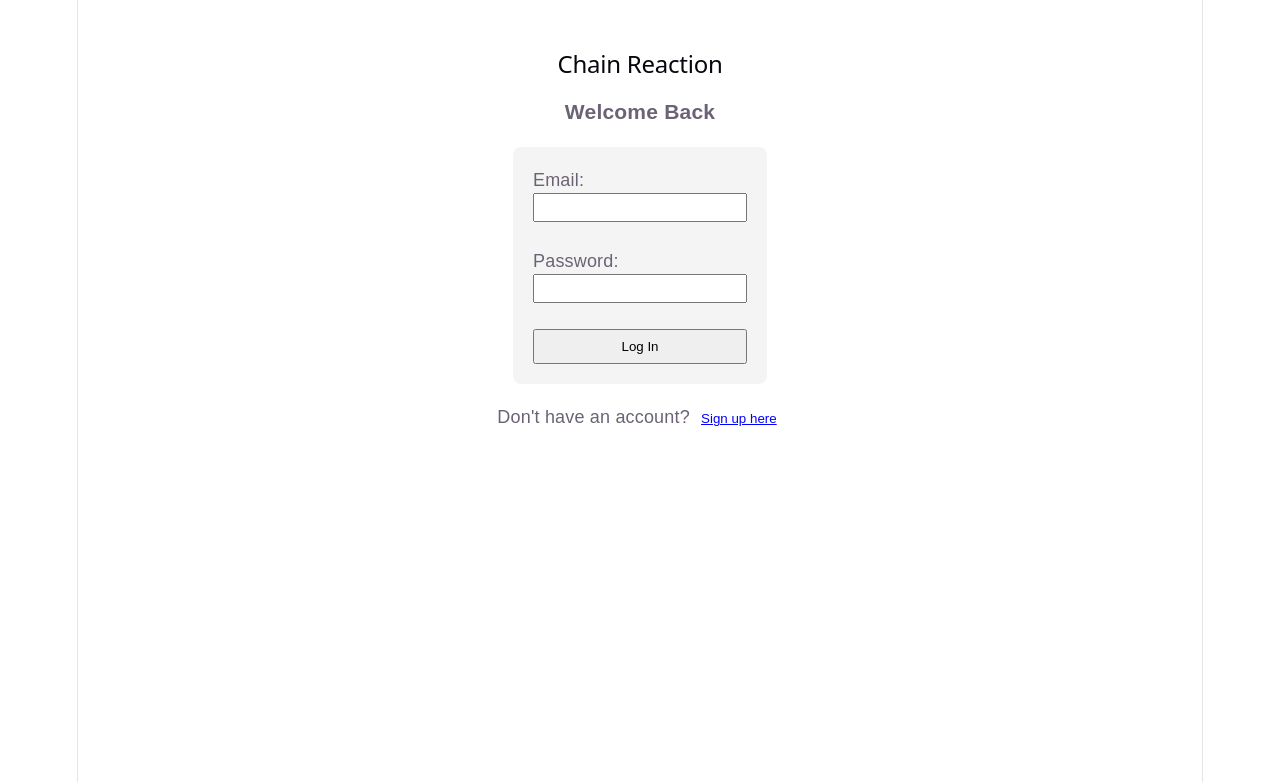
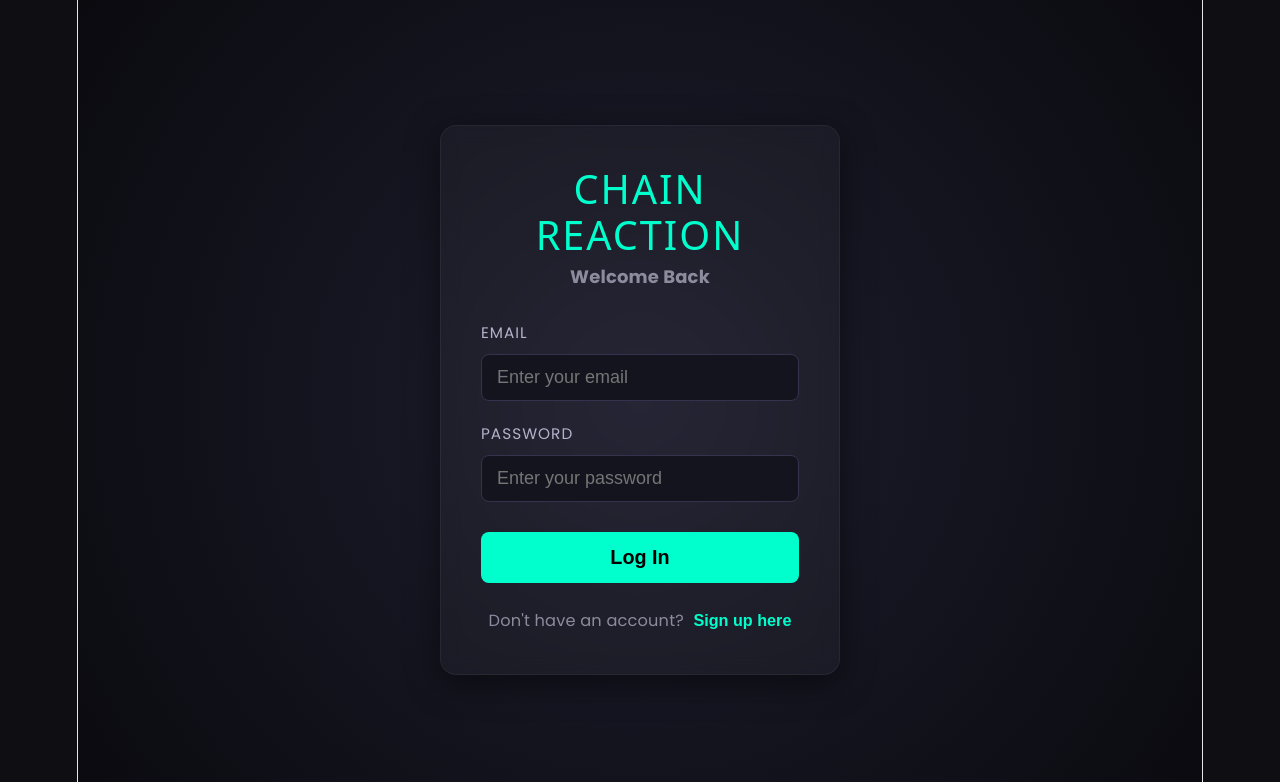
Before and after one commit to Shahid321fw11/chain-reaction-pern, a React app in the folder frontend/: page / in a window 1280 px wide. Shown: the top 782 px of the page. Built offline with nearby package versions, Linux system fonts and the light colour scheme; the HTML template or start-up script is replaced by a standard one.

Commit message:
added Css and logic for blast

```diff
--- a/frontend/package.json
+++ b/frontend/package.json
@@ -11,6 +11,7 @@
   },
   "dependencies": {
     "axios": "^1.17.0",
+    "framer-motion": "^12.40.0",
     "react": "^19.2.6",
     "react-dom": "^19.2.6"
   },
--- a/frontend/src/App.css
+++ b/frontend/src/App.css
@@ -1,184 +1,142 @@
-.counter {
-  font-size: 16px;
-  padding: 5px 10px;
-  border-radius: 5px;
-  color: var(--accent);
-  background: var(--accent-bg);
-  border: 2px solid transparent;
-  transition: border-color 0.3s;
-  margin-bottom: 24px;
+/* Import a modern font from Google Fonts */
+@import url('https://fonts.googleapis.com/css2?family=Poppins:wght@400;600;700&display=swap');
 
-  &:hover {
-    border-color: var(--accent-border);
-  }
-  &:focus-visible {
-    outline: 2px solid var(--accent);
-    outline-offset: 2px;
-  }
+/* Reset default browser margins */
+* {
+  box-sizing: border-box;
+  margin: 0;
+  padding: 0;
 }
 
-.hero {
-  position: relative;
-
-  .base,
-  .framework,
-  .vite {
-    inset-inline: 0;
-    margin: 0 auto;
+body {
+  font-family: 'Poppins', sans-serif;
+  background-color: #0f0f13; /* Deep dark background */
+  color: #ffffff;
 }
 
-  .base {
-    width: 170px;
-    position: relative;
-    z-index: 0;
+/* Flexbox Magic:
+  This perfectly centers our card directly in the middle of the screen,
+  no matter how big the monitor is.
+*/
+.app-container {
+  display: flex;
+  justify-content: center;
+  align-items: center;
+  min-height: 100vh;
+  background: radial-gradient(circle at center, #1e1e2f 0%, #0a0a0f 100%);
 }
 
-  .framework,
-  .vite {
-    position: absolute;
+/* The Glassmorphism Card Effect */
+.auth-card {
+  background: rgba(255, 255, 255, 0.03);
+  backdrop-filter: blur(10px);
+  padding: 40px;
+  border-radius: 16px;
+  box-shadow: 0 8px 32px rgba(0, 0, 0, 0.5);
+  border: 1px solid rgba(255, 255, 255, 0.05);
+  width: 100%;
+  max-width: 400px;
+  text-align: center;
 }
 
-  .framework {
-    z-index: 1;
-    top: 34px;
-    height: 28px;
-    transform: perspective(2000px) rotateZ(300deg) rotateX(44deg) rotateY(39deg)
-      scale(1.4);
+/* Neon Game Typography */
+.title {
+  font-size: 2.2rem;
+  color: #00ffcc; /* Neon cyan */
+  margin-bottom: 5px;
+  text-transform: uppercase;
+  letter-spacing: 2px;
 }
 
-  .vite {
-    z-index: 0;
-    top: 107px;
-    height: 26px;
-    width: auto;
-    transform: perspective(2000px) rotateZ(300deg) rotateX(40deg) rotateY(39deg)
-      scale(0.8);
-  }
+.subtitle {
+  font-size: 1rem;
+  color: #8c8c9e;
+  margin-bottom: 30px;
 }
 
-#center {
+/* Form Layout */
+.auth-form {
   display: flex;
   flex-direction: column;
-  gap: 25px;
-  place-content: center;
-  place-items: center;
-  flex-grow: 1;
-
-  @media (max-width: 1024px) {
-    padding: 32px 20px 24px;
-    gap: 18px;
-  }
+  gap: 20px; /* Automatically adds space between form elements */
 }
 
-#next-steps {
+.input-group {
   display: flex;
-  border-top: 1px solid var(--border);
+  flex-direction: column;
   text-align: left;
-
-  & > div {
-    flex: 1 1 0;
-    padding: 32px;
-    @media (max-width: 1024px) {
-      padding: 24px 20px;
-    }
 }
 
-  .icon {
-    margin-bottom: 16px;
-    width: 22px;
-    height: 22px;
+.input-group label {
+  font-size: 0.85rem;
+  margin-bottom: 8px;
+  color: #b3b3cc;
+  text-transform: uppercase;
+  letter-spacing: 1px;
 }
 
-  @media (max-width: 1024px) {
-    flex-direction: column;
-    text-align: center;
-  }
+.input-group input {
+  padding: 12px 15px;
+  border-radius: 8px;
+  border: 1px solid #33334d;
+  background-color: #14141f;
+  color: white;
+  font-size: 1rem;
+  outline: none;
+  transition: border-color 0.3s ease, box-shadow 0.3s ease;
 }
 
-#docs {
-  border-right: 1px solid var(--border);
-
-  @media (max-width: 1024px) {
-    border-right: none;
-    border-bottom: 1px solid var(--border);
-  }
+/* Glowing effect when typing */
+.input-group input:focus {
+  border-color: #00ffcc;
+  box-shadow: 0 0 8px rgba(0, 255, 204, 0.2);
 }
 
-#next-steps ul {
-  list-style: none;
-  padding: 0;
-  display: flex;
-  gap: 8px;
-  margin: 32px 0 0;
-
-  .logo {
-    height: 18px;
+/* The Action Button */
+.primary-btn {
+  margin-top: 10px;
+  padding: 14px;
+  border-radius: 8px;
+  border: none;
+  background-color: #00ffcc;
+  color: #000;
+  font-size: 1.1rem;
+  font-weight: 700;
+  cursor: pointer;
+  transition: all 0.3s ease;
 }
 
-  a {
-    color: var(--text-h);
-    font-size: 16px;
-    border-radius: 6px;
-    background: var(--social-bg);
-    display: flex;
-    padding: 6px 12px;
-    align-items: center;
-    gap: 8px;
-    text-decoration: none;
-    transition: box-shadow 0.3s;
-
-    &:hover {
-      box-shadow: var(--shadow);
-    }
-    .button-icon {
-      height: 18px;
-      width: 18px;
-    }
+.primary-btn:hover {
+  background-color: #00e6b8;
+  box-shadow: 0 0 20px rgba(0, 255, 204, 0.4);
+  transform: translateY(-2px); /* Lifts the button slightly */
 }
 
-  @media (max-width: 1024px) {
+/* Messages & Links */
+.message {
   margin-top: 20px;
-    flex-wrap: wrap;
-    justify-content: center;
-
-    li {
-      flex: 1 1 calc(50% - 8px);
+  font-weight: 600;
+  color: #ff4d4d; /* Red for errors/alerts */
 }
 
-    a {
-      width: 100%;
-      justify-content: center;
-      box-sizing: border-box;
-    }
-  }
+.toggle-section {
+  margin-top: 25px;
+  font-size: 0.9rem;
+  color: #8c8c9e;
 }
 
-#spacer {
-  height: 88px;
-  border-top: 1px solid var(--border);
-  @media (max-width: 1024px) {
-    height: 48px;
-  }
+.toggle-btn {
+  background: none;
+  border: none;
+  color: #00ffcc;
+  font-weight: 600;
+  cursor: pointer;
+  font-size: 0.9rem;
+  margin-left: 5px;
+  transition: color 0.3s ease;
 }
 
-.ticks {
-  position: relative;
-  width: 100%;
-
-  &::before,
-  &::after {
-    content: '';
-    position: absolute;
-    top: -4.5px;
-    border: 5px solid transparent;
+.toggle-btn:hover {
+  color: #ffffff;
+  text-decoration: underline;
 }
-
-  &::before {
-    left: 0;
-    border-left-color: var(--border);
-  }
-  &::after {
-    right: 0;
-    border-right-color: var(--border);
-  }
-}
--- a/frontend/src/App.jsx
+++ b/frontend/src/App.jsx
@@ -1,90 +1,101 @@
 import React, { useState } from 'react';
 import axios from 'axios';
+import './App.css';
+import Game from './Game';
 
 function App() {
-  // State to toggle between Login and Signup mode
   const [isLogin, setIsLogin] = useState(true);
-
-  // Form data states
   const [email, setEmail] = useState('');
   const [password, setPassword] = useState('');
   const [message, setMessage] = useState('');
 
+  // State to track if the user is logged in
+  const [loggedInUser, setLoggedInUser] = useState(null);
+
   const handleSubmit = async (e) => {
     e.preventDefault();
-    setMessage(''); // Clear old messages
+    setMessage('');
 
-    // Determine which URL to hit based on the mode
-    // Note: Change 'register' to 'signup' if your backend route is named differently!
+    // Change 'register' to 'signup' if your backend route is named differently
     const endpoint = isLogin ? '/api/auth/login' : '/api/auth/register';
     const url = `http://localhost:5000${endpoint}`;
 
     try {
       const response = await axios.post(url, { email, password });
-      setMessage(response.data.message || (isLogin ? "Login successful!" : "Account created successfully!"));
+      setMessage(response.data.message);
 
-      // If signup was successful, automatically flip them to the login screen
-      if (!isLogin) {
+      if (isLogin) {
+        // If login is successful, save the user to state to switch the screen
+        setLoggedInUser(email);
+      } else {
+        // If signup is successful, flip back to login mode
         setIsLogin(true);
-        setPassword(''); // Clear password for security
+        setPassword('');
       }
     } catch (error) {
-      setMessage(error.response?.data?.message || "Something went wrong. Please try again.");
+      setMessage(error.response?.data?.message || "Something went wrong.");
     }
   };
 
+  // IF THE USER IS LOGGED IN, SHOW THE GAME INSTEAD OF THE LOGIN FORM
+  if (loggedInUser) {
+    return <Game userEmail={loggedInUser} />;
+  }
+
+  // OTHERWISE, SHOW THE LOGIN/SIGNUP FORM
   return (
-    <div style={{ padding: '50px', textAlign: 'center', fontFamily: 'sans-serif' }}>
-      <h2>Chain Reaction</h2>
-      <h3>{isLogin ? 'Welcome Back' : 'Create an Account'}</h3>
+    <div className="app-container">
+      <div className="auth-card">
+        <h2 className="title">Chain Reaction</h2>
+        <h3 className="subtitle">{isLogin ? 'Welcome Back' : 'Initialize Account'}</h3>
 
-      <form onSubmit={handleSubmit} style={{ display: 'inline-block', textAlign: 'left', background: '#f4f4f4', padding: '20px', borderRadius: '8px' }}>
-        <div>
-          <label>Email:</label><br />
+        <form onSubmit={handleSubmit} className="auth-form">
+          <div className="input-group">
+            <label>Email</label>
             <input
               type="email"
               value={email}
               onChange={(e) => setEmail(e.target.value)}
               required
-            style={{ width: '200px', padding: '5px' }}
+              placeholder="Enter your email"
             />
           </div>
-        <br />
-        <div>
-          <label>Password:</label><br />
+
+          <div className="input-group">
+            <label>Password</label>
             <input
               type="password"
               value={password}
               onChange={(e) => setPassword(e.target.value)}
               required
-            style={{ width: '200px', padding: '5px' }}
+              placeholder="Enter your password"
             />
           </div>
-        <br />
-        <button type="submit" style={{ width: '100%', padding: '8px', cursor: 'pointer' }}>
+
+          <button type="submit" className="primary-btn">
             {isLogin ? 'Log In' : 'Sign Up'}
           </button>
         </form>
 
-      {/* The message display */}
-      {message && <p style={{ marginTop: '20px', fontWeight: 'bold', color: 'blue' }}>{message}</p>}
+        {message && <p className="message">{message}</p>}
 
-      {/* The Toggle Button */}
-      <div style={{ marginTop: '20px' }}>
+        <div className="toggle-section">
           <p>
             {isLogin ? "Don't have an account? " : "Already have an account? "}
             <button
+              type="button"
               onClick={() => {
                 setIsLogin(!isLogin);
-              setMessage(''); // clear messages when switching
+                setMessage('');
               }}
-            style={{ background: 'none', border: 'none', color: 'blue', textDecoration: 'underline', cursor: 'pointer' }}
+              className="toggle-btn"
             >
               {isLogin ? 'Sign up here' : 'Log in here'}
             </button>
           </p>
         </div>
       </div>
+    </div>
   );
 }
 
--- /dev/null
+++ b/frontend/src/Game.css
@@ -0,0 +1,97 @@
+/* Full screen dark container to match the auth screen */
+.game-container {
+  display: flex;
+  flex-direction: column;
+  align-items: center;
+  min-height: 100vh;
+  background-color: #0f0f13;
+  color: white;
+  padding: 20px;
+}
+
+.game-header {
+  text-align: center;
+  margin-bottom: 30px;
+}
+
+.game-header h2 {
+  color: #00ffcc;
+  text-transform: uppercase;
+  letter-spacing: 2px;
+  margin-bottom: 5px;
+}
+
+.highlight {
+  color: #ff007f; /* Neon pink for the player name */
+  font-weight: bold;
+}
+
+/* THE MAGIC GRID */
+.board {
+  display: grid;
+  grid-template-columns: repeat(6, 1fr);
+  gap: 4px; /* Space between the cells */
+  background-color: #1e1e2f;
+  padding: 8px;
+  border-radius: 8px;
+  border: 2px solid #33334d;
+
+  /* Restrict max width so it doesn't get massively huge on desktop monitors */
+  width: 100%;
+  max-width: 450px;
+  box-shadow: 0 0 20px rgba(0, 255, 204, 0.1);
+}
+
+/* Individual Grid Cells */
+.cell {
+  background-color: #0a0a0f;
+  aspect-ratio: 1 / 1; /* Forces the cell to always be a perfect square */
+  border-radius: 4px;
+  border: 1px solid #1e1e2f;
+  display: flex;
+  justify-content: center;
+  align-items: center;
+  cursor: pointer;
+  position: relative;
+  transition: background-color 0.2s ease, border-color 0.2s ease;
+}
+
+/* Hover effect so players know exactly which cell they are targeting */
+.cell:hover {
+  background-color: #14141f;
+  border-color: #00ffcc;
+  box-shadow: inset 0 0 15px rgba(0, 255, 204, 0.2);
+}
+
+/* Tiny numbers just for our testing right now */
+.cell-number {
+  color: #33334d;
+  font-size: 0.8rem;
+  font-weight: bold;
+  user-select: none;
+}
+
+/* THE ATOMS */
+.atom-container {
+  display: flex;
+  justify-content: center;
+  align-items: center;
+  width: 100%;
+  height: 100%;
+  position: relative;
+}
+
+.atom {
+  border-radius: 50%;
+  position: absolute;
+  box-shadow: inset -2px -2px 6px rgba(0,0,0,0.5), 0 0 10px currentColor;
+}
+
+/* Different sizes based on how many atoms are in the cell */
+.atom-1 { width: 40%; height: 40%; }
+.atom-2 { width: 35%; height: 35%; }
+.atom-3 { width: 30%; height: 30%; }
+
+/* Player Colors */
+.player-1 { color: #ff007f; background-color: #ff007f; } /* Neon Pink */
+.player-2 { color: #00ffcc; background-color: #00ffcc; } /* Neon Cyan */
--- /dev/null
+++ b/frontend/src/Game.jsx
@@ -0,0 +1,152 @@
+import React, { useState } from 'react';
+import { motion } from 'framer-motion';
+import './Game.css';
+
+function Game({ userEmail }) {
+  const ROWS = 9;
+  const COLS = 6;
+  const totalCells = ROWS * COLS;
+
+  const [board, setBoard] = useState(
+    Array.from({ length: totalCells }, () => ({ player: null, count: 0 }))
+  );
+
+  const [currentPlayer, setCurrentPlayer] = useState(1);
+
+  // HELPER 1: Find the valid neighbors for any given cell
+  const getNeighbors = (index) => {
+    const neighbors = [];
+    const isTopEdge = index < COLS;
+    const isBottomEdge = index >= totalCells - COLS;
+    const isLeftEdge = index % COLS === 0;
+    const isRightEdge = (index + 1) % COLS === 0;
+
+    if (!isTopEdge) neighbors.push(index - COLS);    // Up
+    if (!isBottomEdge) neighbors.push(index + COLS); // Down
+    if (!isLeftEdge) neighbors.push(index - 1);      // Left
+    if (!isRightEdge) neighbors.push(index + 1);     // Right
+
+    return neighbors;
+  };
+
+  const handleCellClick = (index) => {
+    const cell = board[index];
+
+    // Block invalid moves
+    if (cell.player !== null && cell.player !== currentPlayer) return;
+
+    // We must create a deep copy of the board so we don't mutate React state directly
+    let newBoard = JSON.parse(JSON.stringify(board));
+
+    // 1. Add the initial atom
+    newBoard[index].count += 1;
+    newBoard[index].player = currentPlayer;
+
+    // 2. Process all chain reactions (The Explosion Logic)
+    let isUnstable = true;
+
+    // Keep checking the board until no more cells are exploding
+    while (isUnstable) {
+      isUnstable = false;
+      let currentBoard = JSON.parse(JSON.stringify(newBoard));
+
+      for (let i = 0; i < totalCells; i++) {
+        const currentCell = currentBoard[i];
+        const neighbors = getNeighbors(i);
+        const criticalMass = neighbors.length; // 2, 3, or 4
+
+        // If the cell is overfilled, it EXPLODES!
+        if (currentCell.count >= criticalMass) {
+          isUnstable = true; // The board is still exploding, loop again!
+
+          // The cell loses its atoms and becomes empty
+          newBoard[i].count -= criticalMass;
+          if (newBoard[i].count === 0) {
+            newBoard[i].player = null;
+          }
+
+          // Distribute atoms to neighbors and conquer them
+          neighbors.forEach(n => {
+            newBoard[n].count += 1;
+            newBoard[n].player = currentPlayer; // Take over the enemy cell!
+          });
+        }
+      }
+    }
+
+    // 3. Save the final exploded board to React state
+    setBoard(newBoard);
+
+    // 4. Switch turns
+    setCurrentPlayer(currentPlayer === 1 ? 2 : 1);
+  };
+
+  const renderAtoms = (cell) => {
+    if (cell.count === 0) return null;
+
+    const playerClass = cell.player === 1 ? 'player-1' : 'player-2';
+
+    const spinAnimation = {
+      rotate: 360,
+      transition: { duration: 2, repeat: Infinity, ease: "linear" }
+    };
+
+    if (cell.count === 1) {
+      return <motion.div className={`atom atom-1 ${playerClass}`} animate={spinAnimation} />;
+    }
+
+    if (cell.count === 2) {
+      return (
+        <>
+          <motion.div className={`atom atom-2 ${playerClass}`} style={{ x: -8 }} animate={spinAnimation} />
+          <motion.div className={`atom atom-2 ${playerClass}`} style={{ x: 8 }} animate={spinAnimation} />
+        </>
+      );
+    }
+
+    if (cell.count >= 3) {
+      return (
+        <>
+          <motion.div className={`atom atom-3 ${playerClass}`} style={{ y: -10 }} animate={spinAnimation} />
+          <motion.div className={`atom atom-3 ${playerClass}`} style={{ x: -10, y: 8 }} animate={spinAnimation} />
+          <motion.div className={`atom atom-3 ${playerClass}`} style={{ x: 10, y: 8 }} animate={spinAnimation} />
+        </>
+      );
+    }
+  };
+
+  return (
+    <div className="game-container">
+      <div className="game-header">
+        <h2>Sector Active</h2>
+        <p>Commander: <span className="highlight" style={{ color: '#ff007f' }}>{userEmail}</span></p>
+        <p>
+          Current Turn:
+          <span style={{
+            color: currentPlayer === 1 ? '#ff007f' : '#00ffcc',
+            fontWeight: 'bold',
+            marginLeft: '8px'
+          }}>
+            Player {currentPlayer}
+          </span>
+        </p>
+      </div>
+
+      <div className="board">
+        {board.map((cell, index) => (
+          <div
+            key={index}
+            className="cell"
+            onClick={() => handleCellClick(index)}
+          >
+            <div className="atom-container">
+              {renderAtoms(cell)}
+            </div>
+          </div>
+        ))}
+      </div>
+    </div>
+  );
+}
+
+export default Game;
```
Also changed, not shown: 1 other file (tests, documents, lock files or other folders). Lines whose indentation alone changed are shown as unchanged.
